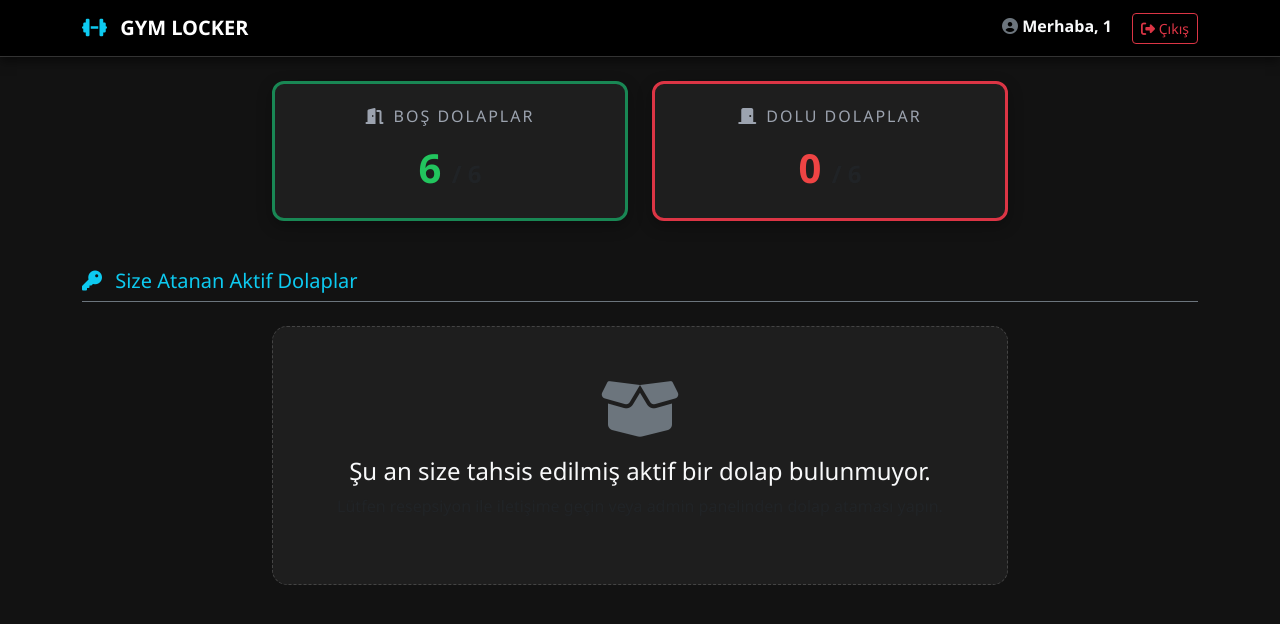
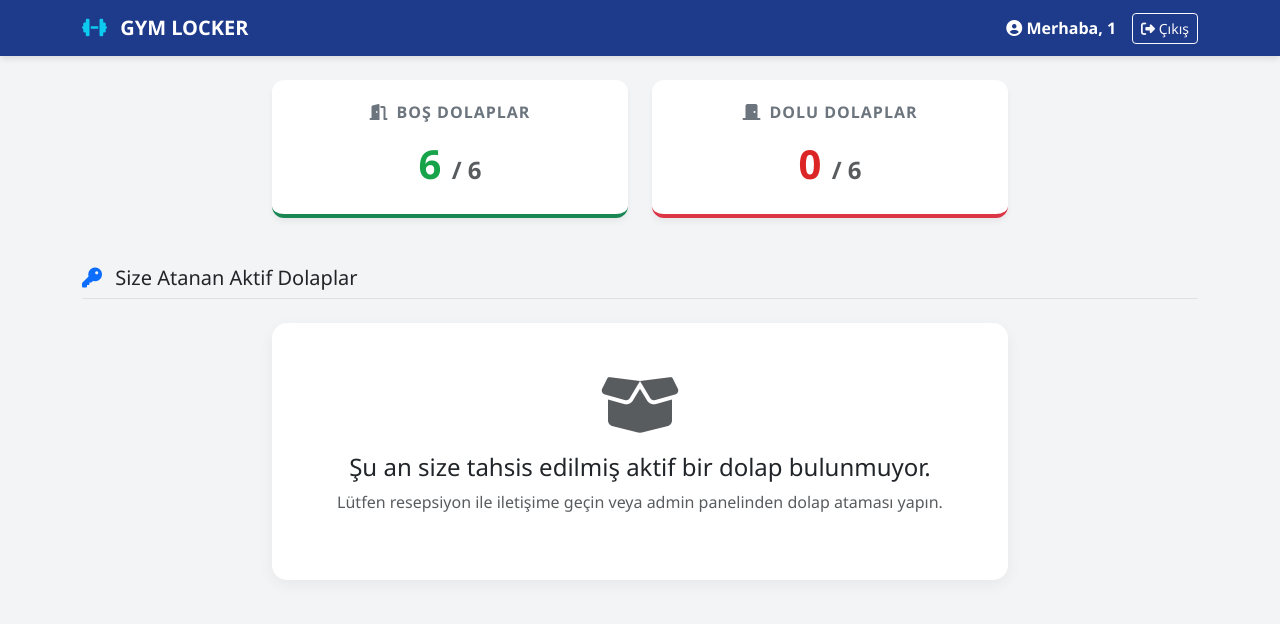
Before and after one commit to sistem-analizi/akilli-dolap, a PHP site: page /user.php in a window 1280 px wide. Shown: the top 624 px of the page. Run offline with PHP 8.4, Linux system fonts and the light colour scheme; the visitor is signed in with stand-in values (Sample User, id 1).

Commit message:
Update user.php

```diff
--- a/user.php
+++ b/user.php
@@ -18,12 +18,11 @@ $sql = "SELECT * FROM tahsisler WHERE kullanici_id = '$kullanici_id' AND bitis_z
 $aktif_dolaplar = $baglanti->query($sql);
 
 // 2. GENEL İSTATİSTİK SORGUSU (Kaç dolap dolu, kaçı boş?)
-// Aktif tahsisi olan farklı dolap numaralarını sayar
 $istatistik_sql = "SELECT COUNT(DISTINCT dolap_id) as dolu_sayisi FROM tahsisler WHERE bitis_zamani > '$suan' AND aktif_mi = 1";
 $istatistik_sonuc = $baglanti->query($istatistik_sql)->fetch(PDO::FETCH_ASSOC);
 
 $dolu_dolap_sayisi = (int)$istatistik_sonuc['dolu_sayisi'];
-$bos_dolap_sayisi = 6 - $dolu_dolap_sayisi; // Toplam 6 dolap olduğu için matematikle boşu buluyoruz
+$bos_dolap_sayisi = 6 - $dolu_dolap_sayisi;
 ?>
 
 <!DOCTYPE html>
@@ -34,26 +33,26 @@ $bos_dolap_sayisi = 6 - $dolu_dolap_sayisi; // Toplam 6 dolap olduğu için mate
     <link href="https://cdn.jsdelivr.net/npm/bootstrap@5.3.0/dist/css/bootstrap.min.css" rel="stylesheet">
     <link rel="stylesheet" href="https://cdnjs.cloudflare.com/ajax/libs/font-awesome/6.4.0/css/all.min.css">
     <style>
-        /* Siyah Tema (Dark Mode) Tasarımı */
-        body { font-family: 'Segoe UI', Tahoma, Geneva, Verdana, sans-serif; background-color: #121212; color: #e0e0e0; }
-        .navbar-custom { background-color: #000000; border-bottom: 1px solid #333; box-shadow: 0 4px 10px rgba(0,0,0,0.5); }
+        /* Standart Açık Tema Tasarımı */
+        body { font-family: 'Segoe UI', Tahoma, Geneva, Verdana, sans-serif; background-color: #f3f4f6; }
+        .navbar-custom { background-color: #1e3a8a; box-shadow: 0 4px 6px -1px rgba(0, 0, 0, 0.1); }
 
         /* İstatistik Kutuları */
-        .stat-box { background: #1e1e1e; border-radius: 12px; padding: 20px; text-align: center; border: 1px solid #2a2a2a; box-shadow: 0 5px 15px rgba(0,0,0,0.3); }
-        .stat-title { font-size: 1rem; color: #9ca3af; text-transform: uppercase; letter-spacing: 2px; margin-bottom: 10px; }
+        .stat-box { background: white; border-radius: 12px; padding: 20px; text-align: center; box-shadow: 0 4px 6px rgba(0,0,0,0.05); }
+        .stat-title { font-size: 1rem; color: #6c757d; text-transform: uppercase; letter-spacing: 1px; margin-bottom: 10px; font-weight: bold; }
         .stat-value { font-size: 2.5rem; font-weight: bold; }
-        .stat-bos { color: #22c55e; } /* Yeşil */
-        .stat-dolu { color: #ef4444; } /* Kırmızı */
+        .stat-bos { color: #16a34a; }
+        .stat-dolu { color: #dc2626; }
 
         /* Dolap Kartları */
-        .locker-card { border: none; border-radius: 15px; background: #1e1e1e; text-align: center; padding: 30px; margin-bottom: 20px; transition: 0.3s; border: 1px solid #333; }
-        .locker-card:hover { transform: translateY(-5px); box-shadow: 0 15px 25px rgba(0,0,0,0.5); border-color: #3b82f6; }
-        .locker-icon { font-size: 60px; color: #3b82f6; margin-bottom: 15px; }
-        .locker-number { font-size: 2rem; font-weight: bold; color: #ffffff; }
-        .locker-pass { font-size: 2.5rem; letter-spacing: 5px; color: #ef4444; font-weight: bold; margin: 20px 0; background: #2a1111; padding: 10px; border-radius: 10px; border: 1px solid #451a1a; }
+        .locker-card { border: none; border-radius: 15px; background: white; text-align: center; padding: 30px; margin-bottom: 20px; transition: 0.3s; box-shadow: 0 10px 20px rgba(0,0,0,0.05); }
+        .locker-card:hover { transform: translateY(-5px); box-shadow: 0 15px 25px rgba(0,0,0,0.1); }
+        .locker-icon { font-size: 60px; color: #1e3a8a; margin-bottom: 15px; }
+        .locker-number { font-size: 2rem; font-weight: bold; color: #333; }
+        .locker-pass { font-size: 2.5rem; letter-spacing: 5px; color: #dc2626; font-weight: bold; margin: 20px 0; background: #f8d7da; padding: 10px; border-radius: 10px; }
 
-        .timer-box { font-size: 1.5rem; font-weight: bold; color: #22c55e; background: #112a18; padding: 10px; border-radius: 10px; display: inline-block; width: 100%; border: 1px solid #143620; }
-        .empty-state { text-align: center; padding: 50px 20px; background: #1e1e1e; border-radius: 15px; border: 1px dashed #444; }
+        .timer-box { font-size: 1.5rem; font-weight: bold; color: #16a34a; background: #d1fae5; padding: 10px; border-radius: 10px; display: inline-block; width: 100%; }
+        .empty-state { text-align: center; padding: 50px 20px; background: white; border-radius: 15px; box-shadow: 0 5px 15px rgba(0,0,0,0.05); }
     </style>
 </head>
 <body>
@@ -61,9 +60,9 @@ $bos_dolap_sayisi = 6 - $dolu_dolap_sayisi; // Toplam 6 dolap olduğu için mate
     <nav class="navbar navbar-custom sticky-top mb-4">
         <div class="container d-flex justify-content-between align-items-center">
             <a class="navbar-brand text-white fw-bold" href="#"><i class="fas fa-dumbbell text-info me-2"></i> GYM LOCKER</a>
-            <div class="text-white">
-                <span class="me-3 fw-bold text-light"><i class="fas fa-user-circle text-secondary"></i> Merhaba, <?php echo strtoupper($_SESSION['kullanici_adi']); ?></span>
-                <a href="logout.php" class="btn btn-outline-danger btn-sm"><i class="fas fa-sign-out-alt"></i> Çıkış</a>
+            <div class="text-white d-flex align-items-center">
+                <span class="me-3 fw-bold"><i class="fas fa-user-circle"></i> Merhaba, <?php echo strtoupper($_SESSION['kullanici_adi']); ?></span>
+                <a href="logout.php" class="btn btn-outline-light btn-sm"><i class="fas fa-sign-out-alt"></i> Çıkış</a>
             </div>
         </div>
     </nav>
@@ -72,20 +71,20 @@ $bos_dolap_sayisi = 6 - $dolu_dolap_sayisi; // Toplam 6 dolap olduğu için mate
 
         <div class="row justify-content-center mb-5">
             <div class="col-md-4 col-6">
-                <div class="stat-box border-bottom border-success border-3">
+                <div class="stat-box border-bottom border-success border-4">
                     <div class="stat-title"><i class="fas fa-door-open me-2"></i>Boş Dolaplar</div>
                     <div class="stat-value stat-bos"><?php echo $bos_dolap_sayisi; ?> <span class="fs-4 text-muted">/ 6</span></div>
                 </div>
             </div>
             <div class="col-md-4 col-6">
-                <div class="stat-box border-bottom border-danger border-3">
+                <div class="stat-box border-bottom border-danger border-4">
                     <div class="stat-title"><i class="fas fa-door-closed me-2"></i>Dolu Dolaplar</div>
                     <div class="stat-value stat-dolu"><?php echo $dolu_dolap_sayisi; ?> <span class="fs-4 text-muted">/ 6</span></div>
                 </div>
             </div>
         </div>
 
-        <h5 class="mb-4 text-info border-bottom border-secondary pb-2"><i class="fas fa-key me-2"></i> Size Atanan Aktif Dolaplar</h5>
+        <h5 class="mb-4 text-dark border-bottom pb-2"><i class="fas fa-key text-primary me-2"></i> Size Atanan Aktif Dolaplar</h5>
 
         <div class="row justify-content-center">
             <?php
@@ -94,13 +93,13 @@ $bos_dolap_sayisi = 6 - $dolu_dolap_sayisi; // Toplam 6 dolap olduğu için mate
                 $dolapBulundu = true;
             ?>
                 <div class="col-md-5">
-                    <div class="locker-card">
+                    <div class="locker-card border-top border-primary border-5">
                         <i class="fas fa-lock locker-icon"></i>
                         <div class="locker-number">DOLAP 0<?php echo $dolap['dolap_id']; ?></div>
-                        <p class="text-secondary mt-2 mb-1">Cihaz üzerinden girmek için şifreniz:</p>
+                        <p class="text-muted mt-2 mb-1">Cihaz üzerinden girmek için şifreniz:</p>
                         <div class="locker-pass"><?php echo $dolap['atanan_sifre']; ?></div>
 
-                        <p class="text-secondary mt-3 mb-1">Kalan Kullanım Süreniz:</p>
+                        <p class="text-muted mt-3 mb-1">Kalan Kullanım Süreniz:</p>
                         <div class="timer-box timer" data-bitis="<?php echo $dolap['bitis_zamani']; ?>">Hesaplanıyor...</div>
                     </div>
                 </div>
@@ -109,8 +108,8 @@ $bos_dolap_sayisi = 6 - $dolu_dolap_sayisi; // Toplam 6 dolap olduğu için mate
             <?php if(!$dolapBulundu) { ?>
                 <div class="col-md-8">
                     <div class="empty-state">
-                        <i class="fas fa-box-open fa-4x text-secondary mb-3"></i>
-                        <h4 class="text-light">Şu an size tahsis edilmiş aktif bir dolap bulunmuyor.</h4>
+                        <i class="fas fa-box-open fa-4x text-muted mb-3"></i>
+                        <h4 class="text-dark">Şu an size tahsis edilmiş aktif bir dolap bulunmuyor.</h4>
                         <p class="text-muted">Lütfen resepsiyon ile iletişime geçin veya admin panelinden dolap ataması yapın.</p>
                     </div>
                 </div>
@@ -129,9 +128,8 @@ $bos_dolap_sayisi = 6 - $dolu_dolap_sayisi; // Toplam 6 dolap olduğu için mate
 
                 if (fark <= 0) {
                     el.innerHTML = "Süre Bitti!";
-                    el.style.backgroundColor = "#2a1111";
-                    el.style.borderColor = "#ef4444";
-                    el.style.color = "#ef4444";
+                    el.style.backgroundColor = "#fee2e2";
+                    el.style.color = "#dc2626";
                 } else {
                     var saat = Math.floor((fark % (1000 * 60 * 60 * 24)) / (1000 * 60 * 60));
                     var dakika = Math.floor((fark % (1000 * 60 * 60)) / (1000 * 60));
```
